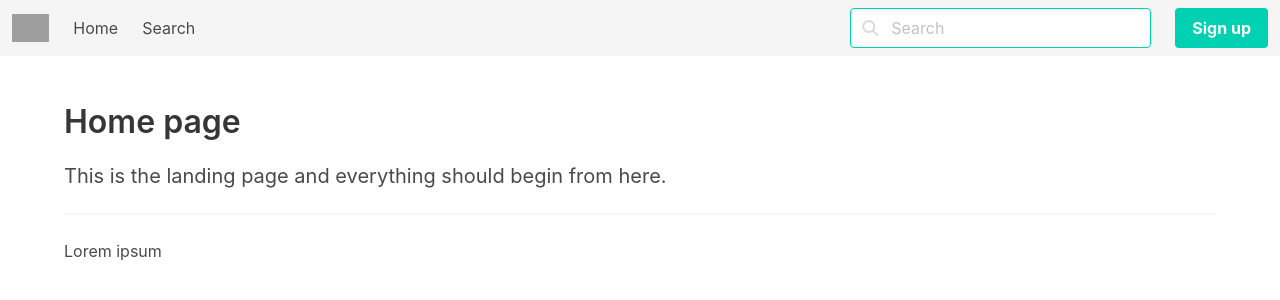
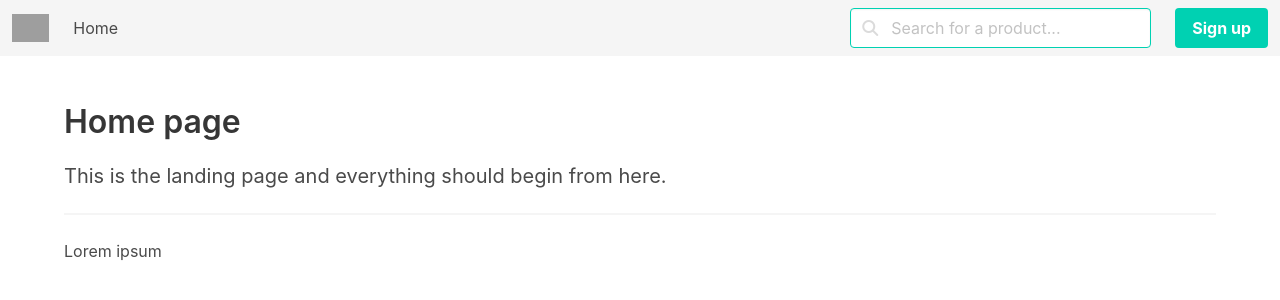
Before and after one commit to capstone-26/Shopping-Assistant, a Django app: page / in a window 1280 px wide. Shown: the top 300 px of the page. Run offline with Django 4.2, Linux system fonts and the light colour scheme; some libraries are stand-ins or nearby versions; grey boxes are pictures that could not be loaded.

Commit message:
Minor searchbar modifications

```diff
--- a/core/templates/components/navbar.html
+++ b/core/templates/components/navbar.html
@@ -18,7 +18,6 @@
         <div class="navbar-end">
             {% comment %} Add links to new pages here, but only when you have a useful page for it to link to {% endcomment %}
             <a href="/" class="navbar-item">Home</a>
-            <a href="/search" class="navbar-item">Search</a>
             {% comment %} <a href="#" class="navbar-item">Another Link</a> {% endcomment %}
         </div>
 
--- a/core/templates/components/product_searchbar.html
+++ b/core/templates/components/product_searchbar.html
@@ -1,7 +1,7 @@
 <form action="{% url 'search' %}" method="get">
     <div class="field">
         <p class="control has-icons-left">
-            <input id="searchbar" class="input is-primary" name="q" type="text" placeholder="Search">
+            <input id="searchbar" class="input is-primary" name="q" type="text" placeholder="Search for a product...">
             <span class="icon is-small is-left">
                 <i class="fas fa-search"></i>
             </span>
```
